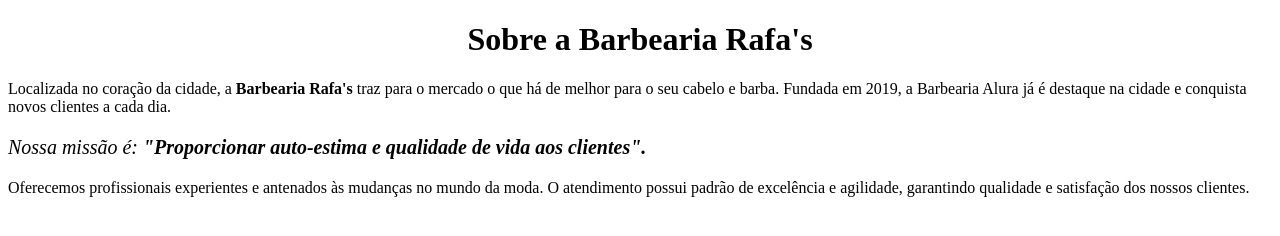
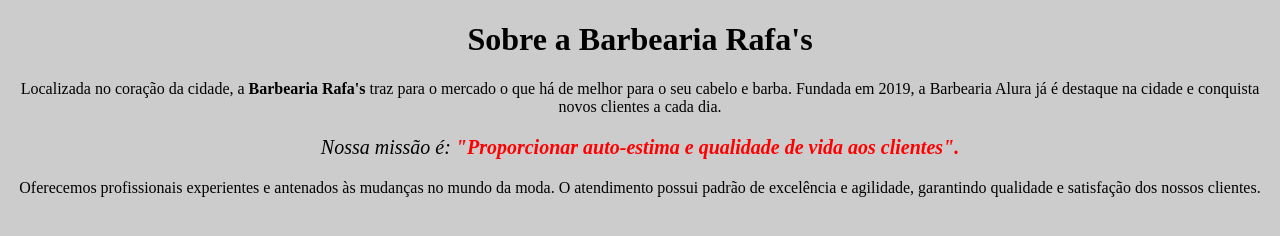
Before and after one commit to RafaellMoura/frontendalura, a plain HTML site: page curso_alura_html/index.html in a window 1280 px wide. Drawn offline with Linux system fonts and the light colour scheme.

Commit message:
Adicionado elementos css cores negrito e itálico

```diff
--- a/curso_alura_html/index.html
+++ b/curso_alura_html/index.html
@@ -8,7 +8,7 @@
     <link rel="stylesheet" href="style.css">
 </head>
 <body>
-    <h1 style="text-align: center;">
+    <h1 style="text-align: center; background: #cccccc;">
         Sobre a Barbearia Rafa's
     </h1>
     <p>
--- a/curso_alura_html/style.css
+++ b/curso_alura_html/style.css
@@ -0,0 +1,11 @@
+body {
+    background: #cccccc;
+}
+
+p {
+   text-align: center;
+}
+
+em strong {
+    color: red;
+}
```
Also changed, not shown: curso_alura_html/barbearia_alura.html (deleted, +0 -7 lines).
